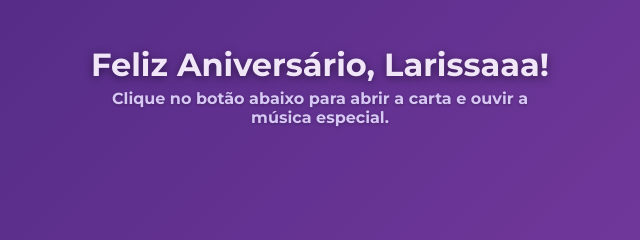
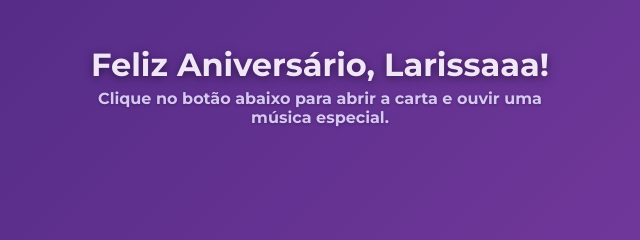
Before and after one commit to Emmanu3lGomes/LarissaBday, a plain HTML site: page index.html in a window 1280 px wide. Shown: the top 240 px of the page, 320-960 px from the left. Drawn offline with Linux system fonts and the light colour scheme.

Commit message:
Update index.html

```diff
--- a/index.html
+++ b/index.html
@@ -167,7 +167,7 @@
 <body>
 
 <h1>Feliz Aniversário, Larissaaa!</h1>
-<div id="instruction">Clique no botão abaixo para abrir a carta e ouvir a música especial.</div>
+<div id="instruction">Clique no botão abaixo para abrir a carta e ouvir uma música especial.</div>
 
 <div id="message" role="region" aria-live="polite">
   <p>Larissa,</p>
```
